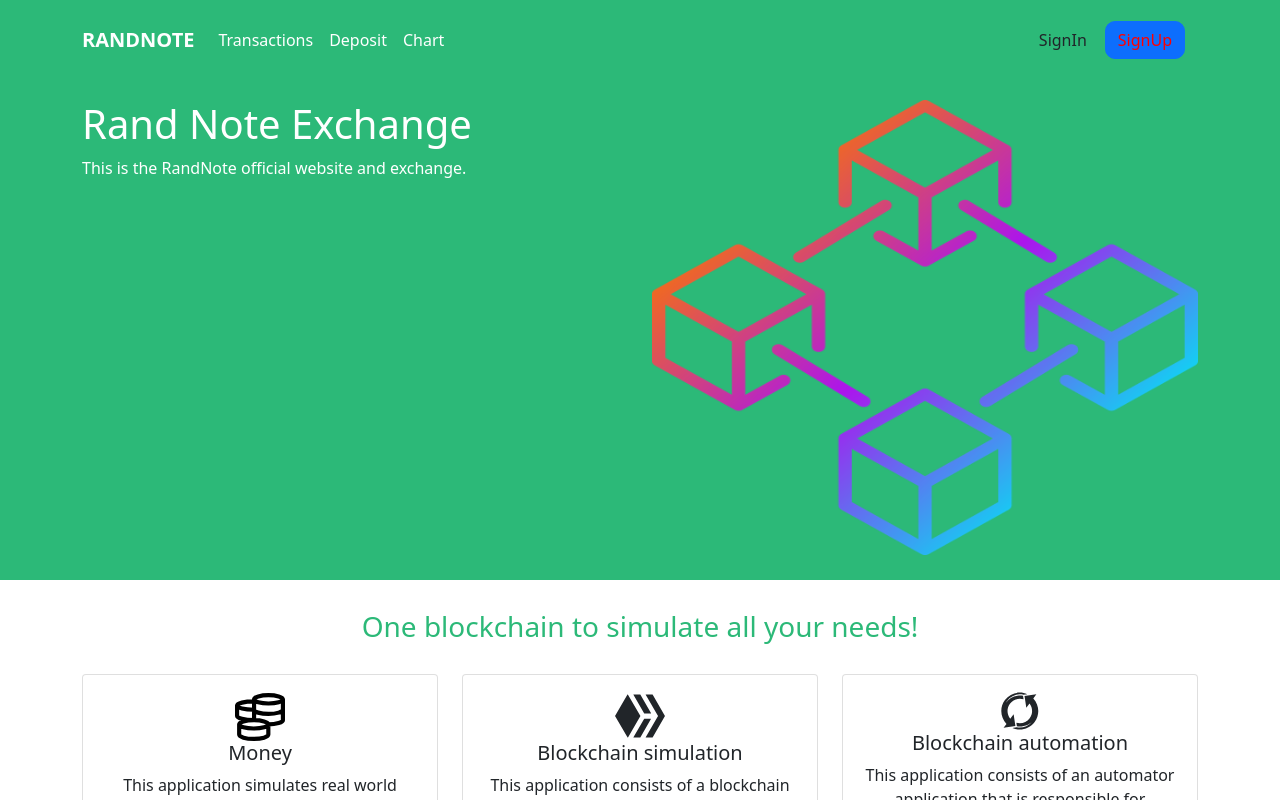
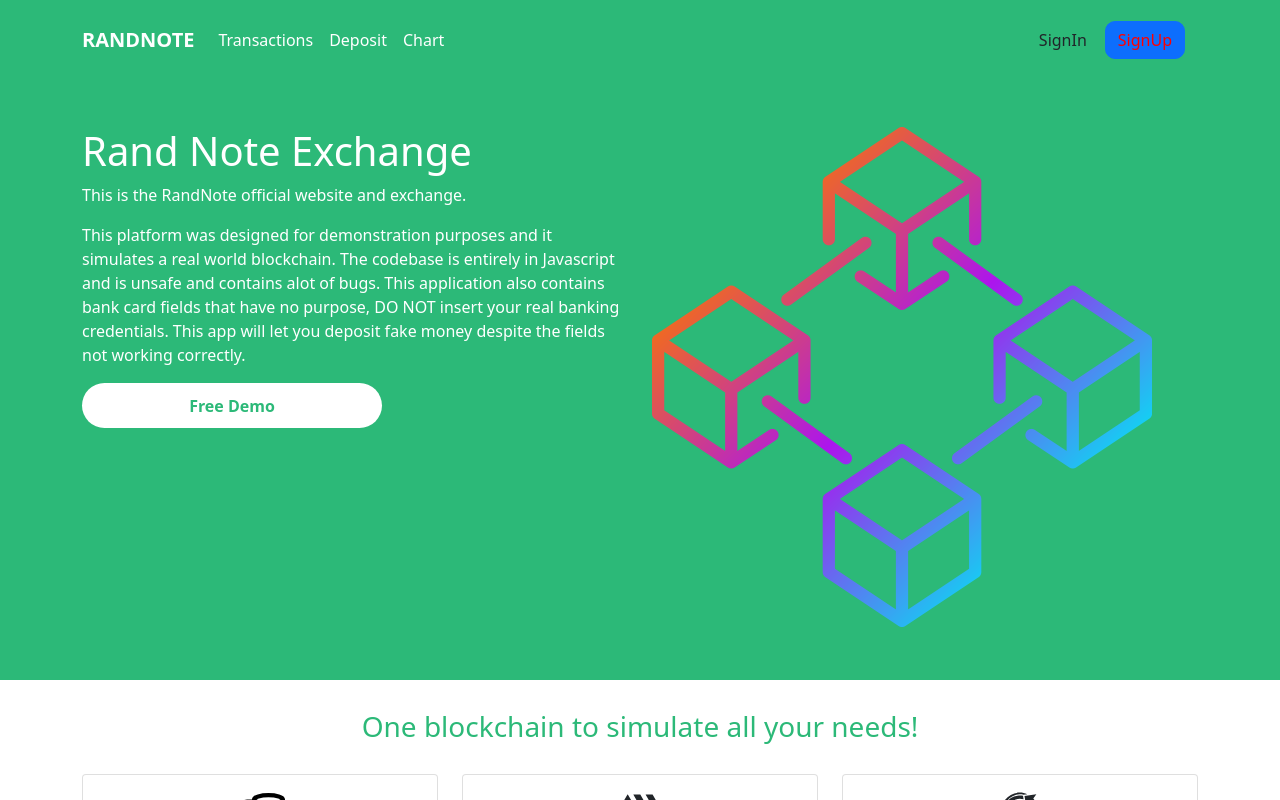
Before and after one commit to randnote/randnote-exchange, a Next.js app: page / in a window 1280 px wide. Shown: the top 800 px of the page. Built offline with nearby package versions, Linux system fonts and the light colour scheme.

Commit message:
worked on the real heading of the application

```diff
--- a/pages/index.tsx
+++ b/pages/index.tsx
@@ -1,14 +1,22 @@
 import type { NextPage } from "next";
 import { AuthenticatedNavbar } from "./components/Navbar";
 import MainFooter from "./components/Footer";
-import { Container, Button, Row, Card, CardBody,CardTitle ,CardText} from "reactstrap";
+import {
+	Container,
+	Button,
+	Row,
+	Card,
+	CardBody,
+	CardTitle,
+	CardText,
+} from "reactstrap";
 import ChartComponent from "./components/charts/chartComponent";
-import Image from 'next/image'
-import MainImage from '../public/blocks.png'
+import Image from "next/image";
+import MainImage from "../public/blocks.png";
 
-import {GrMoney} from 'react-icons/gr'
-import {GiCycle} from 'react-icons/gi'
-import {SiHiveBlockchain} from 'react-icons/si'
+import { GrMoney } from "react-icons/gr";
+import { GiCycle } from "react-icons/gi";
+import { SiHiveBlockchain } from "react-icons/si";
 // styles imports:
 import styles from "../styles/Home.module.scss";
 
@@ -22,23 +30,30 @@ const MainComponent: React.FC = () => {
 		<div className={styles.mainComponent}>
 			<Container className={styles.mainComponentMainContainer}>
 				<Row className={`${styles.mainRow} `}>
-
 					<div className={`${styles.colLeft} col-md-6 col-sm-12`}>
-						<h1>Rand Note Exchange</h1>
-						<p>This is the RandNote official website and exchange.</p>
+						<h1 className={styles.mainHeading}>Rand Note Exchange</h1>
+						<p>
+							This is the RandNote official website and exchange.
+						</p>
+						<p>
+							This platform was designed for demonstration purposes and it simulates a real world blockchain. The codebase is entirely in Javascript and is unsafe and contains alot of bugs.
+							This application also contains bank card fields that have no purpose, DO NOT insert your real banking credentials. This app will let you deposit fake money despite the fields not working correctly.
+						</p>
+						<Button className={styles.mainButton}>
+							Free Demo
+						</Button>
 					</div>
 
 					<div className={`${styles.colRight} col-md-6 col-sm-12`}>
 						<Image
 							src={MainImage}
 							alt="Picture of the author"
-							width={600}
-							height={500}
+							// width={}
+							// height={}
 							// blurDataURL="data:..." automatically provided
 							// placeholder="blur" // Optional blur-up while loading
 						/>
 					</div>
-
 				</Row>
 			</Container>
 		</div>
@@ -51,7 +66,6 @@ const AboutComponent = () => {
 		<div className={styles.aboutComponent}>
 			<Container>
 				<div className="text-center">
-
 					<Row>
 						<h3 className={`${styles.infoSection}`}>
 							One blockchain to simulate all your needs!
@@ -64,11 +78,12 @@ const AboutComponent = () => {
 								<CardBody>
 									<GrMoney size={50}></GrMoney>
 
-									<CardTitle tag="h5">
-									Money
-									</CardTitle>
+									<CardTitle tag="h5">Money</CardTitle>
 									<CardText>
-									This application simulates real world money transactions such as depositing and withdrawing funds, using those funds to trade the cryptocurrency.
+										This application simulates real world
+										money transactions such as depositing
+										and withdrawing funds, using those funds
+										to trade the cryptocurrency.
 									</CardText>
 								</CardBody>
 							</Card>
@@ -77,12 +92,16 @@ const AboutComponent = () => {
 						<div className="col-md-4">
 							<Card>
 								<CardBody>
-									<SiHiveBlockchain size={50}></SiHiveBlockchain>
+									<SiHiveBlockchain
+										size={50}
+									></SiHiveBlockchain>
 									<CardTitle tag="h5">
-									Blockchain simulation
+										Blockchain simulation
 									</CardTitle>
 									<CardText>
-									This application consists of a blockchain written in Typescript(Node) that runs in the backend.
+										This application consists of a
+										blockchain written in Typescript(Node)
+										that runs in the backend.
 									</CardText>
 								</CardBody>
 							</Card>
@@ -93,10 +112,13 @@ const AboutComponent = () => {
 								<CardBody>
 									<GiCycle size={40}></GiCycle>
 									<CardTitle tag="h5">
-									Blockchain automation
+										Blockchain automation
 									</CardTitle>
 									<CardText>
-									This application consists of an automator application that is responsible for automating user transactions(buys, sells and transfers).
+										This application consists of an
+										automator application that is
+										responsible for automating user
+										transactions(buys, sells and transfers).
 									</CardText>
 								</CardBody>
 							</Card>
--- a/styles/Home.module.scss
+++ b/styles/Home.module.scss
@@ -2,19 +2,31 @@
 
 .mainComponent{
   background-color: $color-primary-green;
-  min-height: 500px;
+  min-height: 600px;
 
 
   .mainComponentMainContainer{
-    height: 500px;
+    height: 600px;
     color: white;
     display: flex;
-    flex-direction: column;
-    // align-items: center;
+    flex-direction: row;
+    align-items: center;
     justify-content: center;
 
     .colLeft{
+      .mainHeading{
+        // background-color: ;
+      }
 
+      .mainButton{
+        height: 45px;
+        border-radius: 30px;
+        width: 300px;
+        background-color: white;
+        color: $color-primary-green;
+        border: 0px solid $color-primary-green;
+        font-weight: bold;
+      }
     }
 
     .colRight{
```
